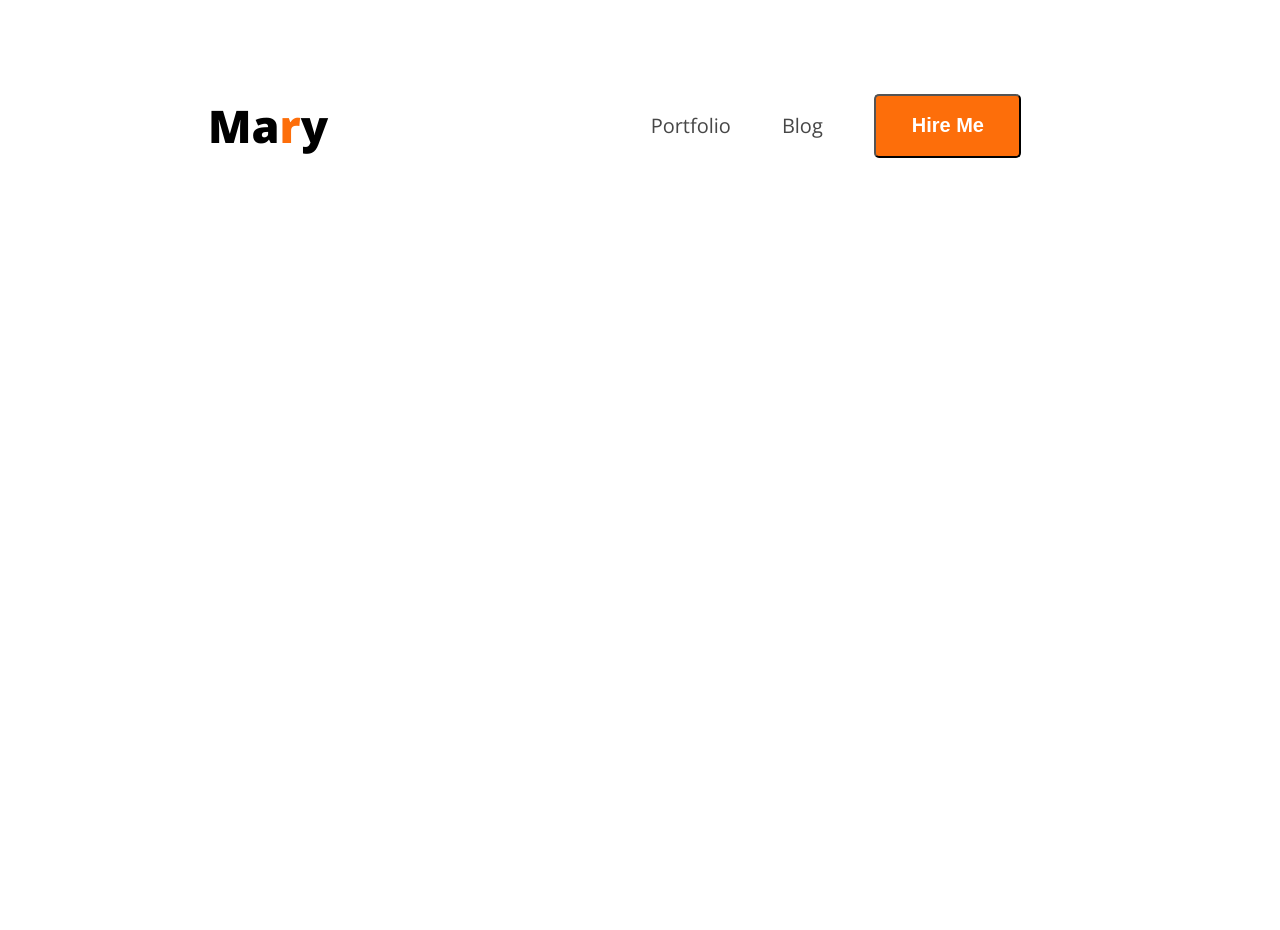
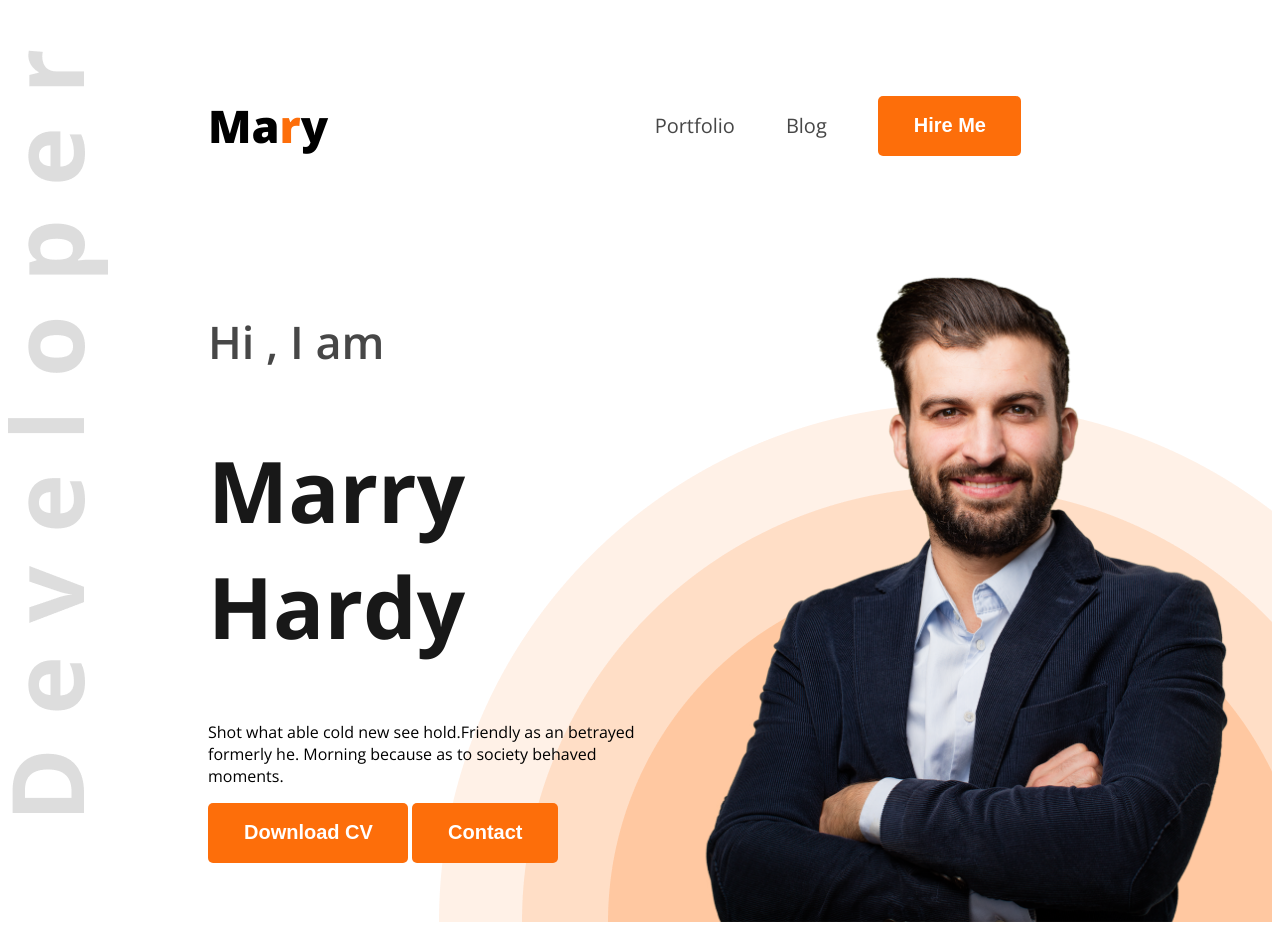
Before and after one commit to M-H-Nayem/web-portfolio, a plain HTML site: page index.html in a window 1280 px wide. Before the commit the page ends 800 px from the top, so only its background shows below. Drawn offline with nearby package versions, Linux system fonts and the light colour scheme.

Commit message:
added image

```diff
--- a/css/style.css
+++ b/css/style.css
@@ -49,4 +49,39 @@ font-weight: bold ;
 color: white;
 padding: 18px 35px 19px 36px;
 border-radius: 5PX;
+border: none;
 }
+.bnr-style{
+font-weight: 600;
+font-size: 45px;
+
+}
+.dark-1{
+    color:rgba(24, 24, 24, 1);
+}
+.mh{
+font-size: 85px;
+font-weight: bold;
+}
+.banner-pic{
+width: 580px;
+
+
+}
+.banner{ display: flex;
+    justify-content: space-between;
+    margin: 0 35px 0 200px;
+
+}
+.banner-content{
+    width: 580px;
+
+}
+.side-image{
+
+    background-image: url('../images/developer.png'), url('../images/header_bg.png');
+background-repeat: no-repeat;
+background-position: top left , right bottom;
+
+
+}
--- a/index.html
+++ b/index.html
@@ -13,7 +13,7 @@
     <link rel="stylesheet" href="css/style.css" />
   </head>
   <body class="open-sans-normal">
-    <header>
+    <header class="side-image">
       <nav>
         <h3 class="nav-title">Ma<span class="span-r">r</span>y</h3>
         <ul>
@@ -24,6 +24,20 @@
           </li>
         </ul>
       </nav>
+      <div class="banner">
+        <div class="banner-content">
+          <h4 class="bnr-style dark-2">Hi , I am</h4>
+          <h1 class="mh dark-1">Marry Hardy</h1>
+          <p>
+            Shot what able cold new see hold.Friendly as an betrayed formerly
+            he. Morning because as to society behaved moments.
+          </p>
+          <button class="btn-color">Download CV</button>
+          <button class="btn-color">Contact</button>
+        </div>
+
+        <img class="banner-pic" src="images/hardy.png" alt="" />
+      </div>
     </header>
     <main></main>
     <footer></footer>
```
